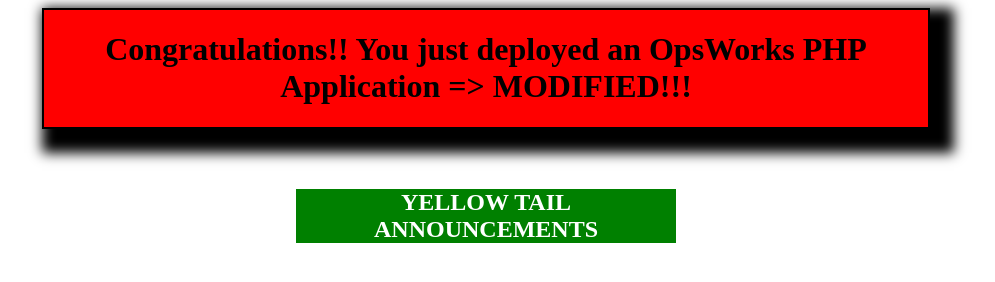
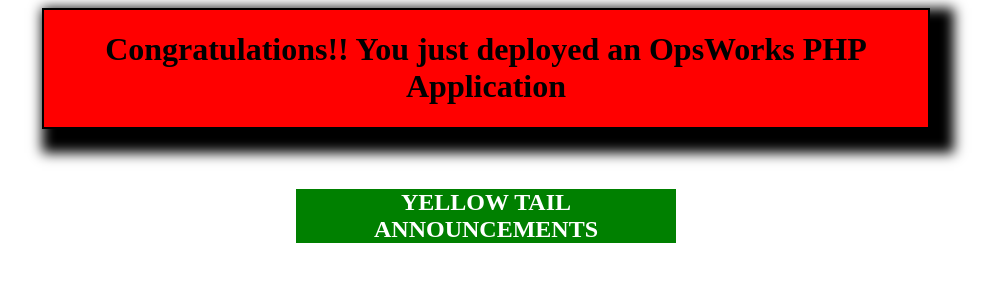
Before and after one commit to otano-trainer/yellowtail-opsworks-repo, a plain HTML site: page index.html in a window 1280 px wide. Shown: the whole page, without its empty margins (154-1149 px from the left). Drawn offline with Linux system fonts and the light colour scheme.

Commit message:
first commit

```diff
--- a/index.html
+++ b/index.html
@@ -22,7 +22,7 @@
     </head>
     <body>
         <div class="header-section">
-            <h1>Congratulations!! You just deployed an OpsWorks PHP Application => MODIFIED!!!</h1>
+            <h1>Congratulations!! You just deployed an OpsWorks PHP Application</h1>
         </div>
         <div class = "announcement-section">
             <h2>YELLOW TAIL ANNOUNCEMENTS</h2>
```
